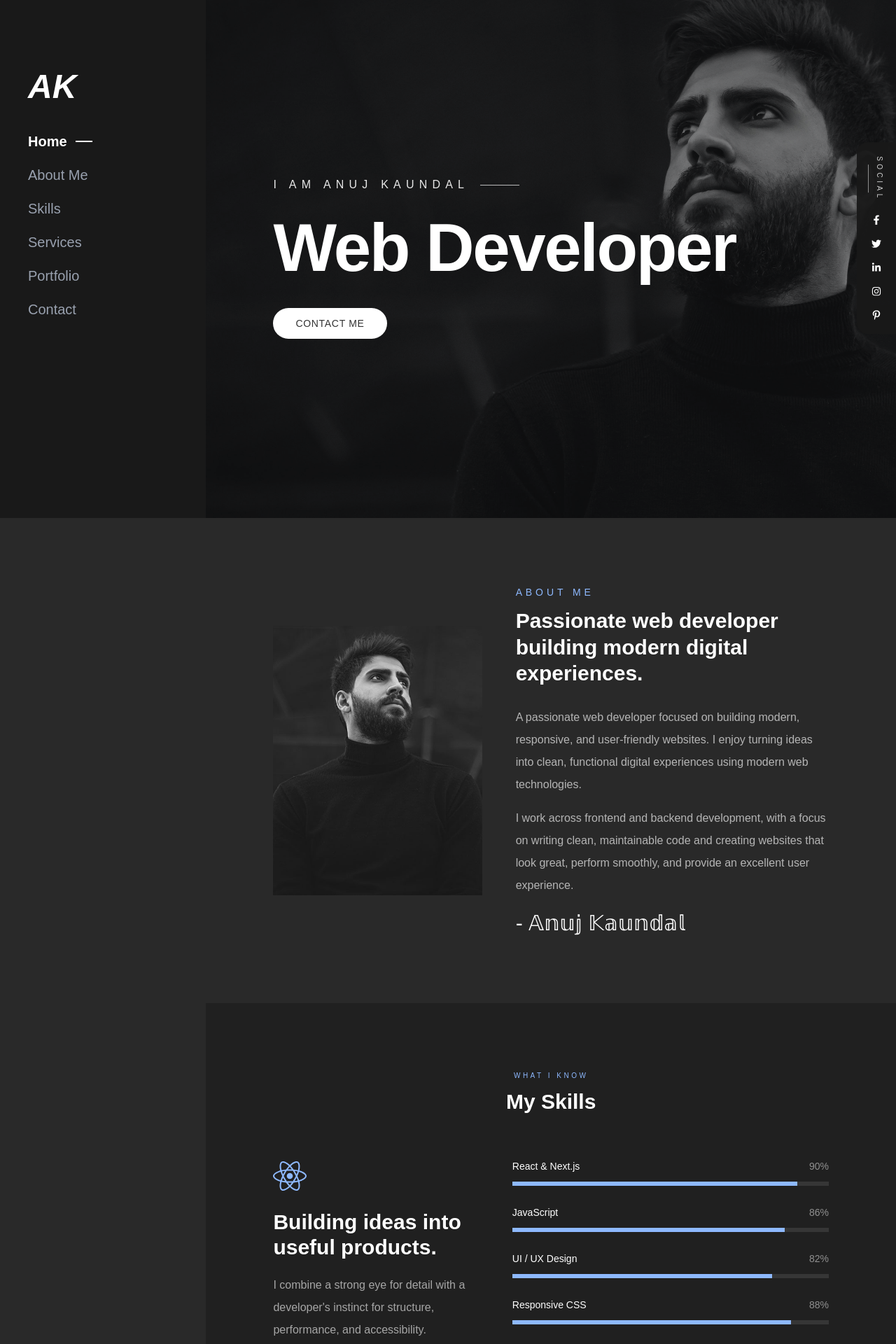
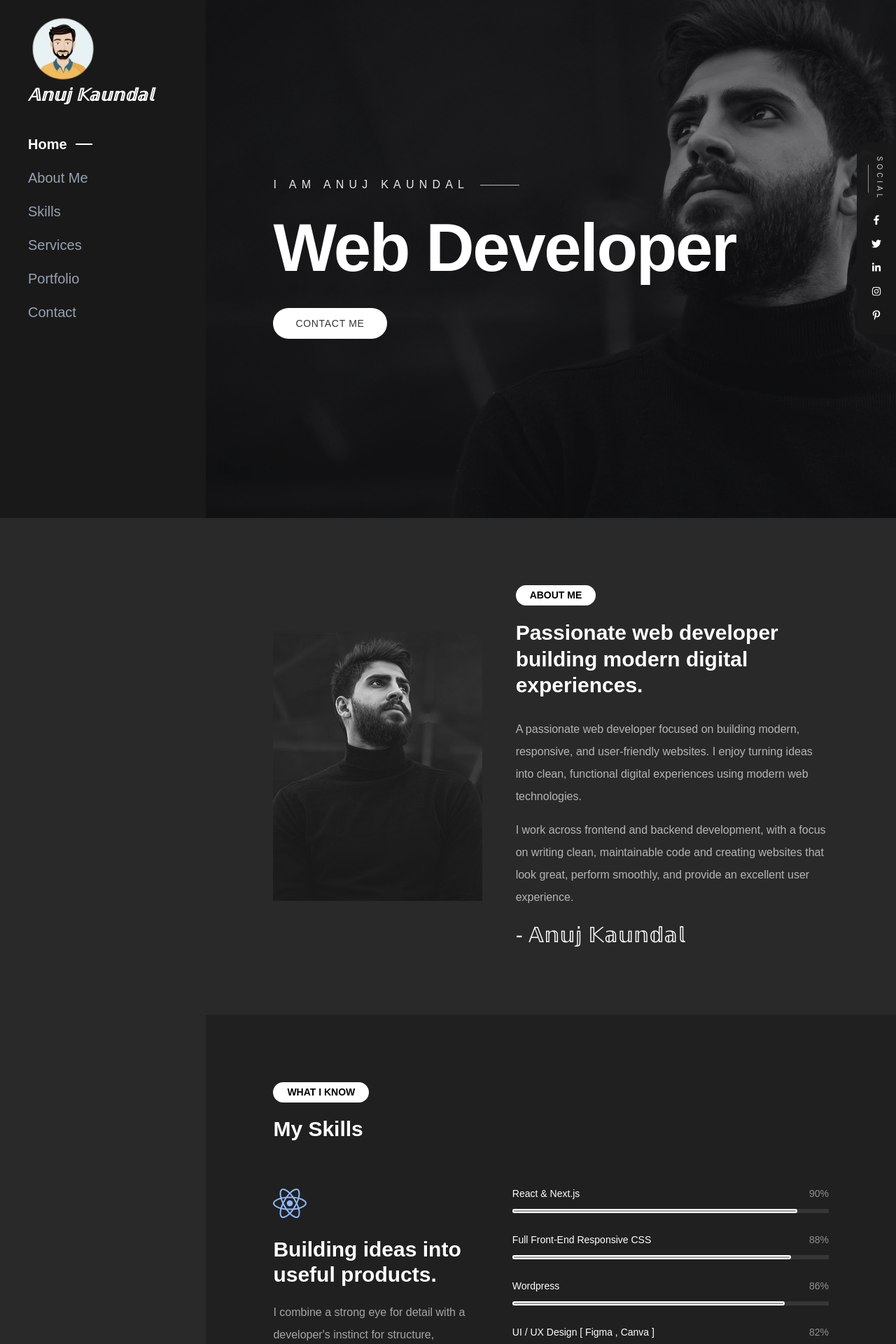
Before and after one commit to anujkaundal25/anuj-kaundal, a Next.js app: page / in a window 1280 px wide. Shown: the part 60-1980 px from the top of the page at 70% size. Built offline with nearby package versions, Linux system fonts and the light colour scheme.

Commit message:
do some new changes

```diff
--- a/src/app/globals.css
+++ b/src/app/globals.css
@@ -31,3 +31,18 @@ html {
 button,li{
   cursor:pointer
 }
+
+@utility section-label {
+  display: flex;
+  width: fit-content;
+  align-items: center;
+  justify-content: center;
+  border-radius: 9999px;
+  background-color: #ffffff;
+  padding: 0.25rem 1.25rem;
+  color: #000000;
+  font-size: 14px;
+  font-weight: 600;
+  line-height: 1.5;
+  text-transform: uppercase;
+}
--- a/src/component/home/AboutMe.jsx
+++ b/src/component/home/AboutMe.jsx
@@ -16,11 +16,9 @@ function AboutMe() {
         </div>
 
         <div>
-          <p className="mb-3 text-sm uppercase tracking-[0.35em] text-[#8eb9ff]">
-            About Me
-          </p>
+          <span className="section-label mb-3">About Me</span>
 
-          <h2 className="max-w-4xl text-3xl font-bold leading-tight">
+          <h2 className="max-w-4xl text-3xl font-bold leading-tight mt-5">
             Passionate web developer building modern digital experiences.
           </h2>
 
--- a/src/component/home/Portfolio.jsx
+++ b/src/component/home/Portfolio.jsx
@@ -13,13 +13,18 @@ export default function PortfolioSection() {
   return (
     <section id="portfolio" className="scroll-mt-6 bg-[#202020] px-8 py-24 text-white sm:px-14 md:ml-[23%] md:px-16 lg:px-24">
       <div className="mx-auto max-w-6xl">
-        <p className="text-center text-sm uppercase tracking-[0.35em] text-[#8eb9ff]">Selected Work</p>
+        <p className="section-label mx-auto">Selected Work</p>
         <h2 className="mt-3 text-center text-4xl font-bold sm:text-5xl">Latest Projects</h2>
         <div className="mt-16 grid gap-6 md:grid-cols-2 lg:grid-cols-3">
-          {projects.map((project) => (
-            <article key={project.title} className="group relative aspect-[4/3] overflow-hidden bg-[#292929]">
-              <img src={project.image} alt={project.title} className="h-full w-full object-cover grayscale transition duration-500 group-hover:scale-105 group-hover:grayscale-0" />
-              <div className="absolute inset-x-0 bottom-0 bg-gradient-to-t from-black/90 to-transparent p-6 pt-16">
+          {projects.map((project, index) => (
+            <article key={index} className="group relative aspect-[4/3] overflow-hidden bg-[#292929]">
+              <img
+                src={project.image}
+                alt={project.title}
+                className="h-full w-full object-cover grayscale transition duration-500 group-hover:scale-105 group-hover:grayscale-0"
+              />
+              {/* This will now hide the text by default and show it on hover for ALL screen sizes */}
+              <div className="absolute inset-x-0 bottom-0 bg-gradient-to-t from-black/90 via-black/50 to-transparent p-6 pt-16 transition-all duration-300 translate-y-2 opacity-0 group-hover:translate-y-0 group-hover:opacity-100">
                 <p className="text-xs uppercase tracking-[0.25em] text-[#8eb9ff]">{project.category}</p>
                 <h3 className="mt-2 text-xl font-semibold">{project.title}</h3>
               </div>
--- a/src/component/home/Services.jsx
+++ b/src/component/home/Services.jsx
@@ -25,7 +25,7 @@ export default function Services() {
       className="scroll-mt-6 bg-[#292929] px-8 py-24 text-white sm:px-14 md:ml-[23%] md:px-16 lg:px-24"
     >
       <div className="mx-auto max-w-6xl">
-        <p className="text-center text-sm uppercase tracking-[0.35em] text-[#8eb9ff]">
+        <p className="section-label mx-auto mb-3">
           What I Do
         </p>
         <h2 className="mt-3 text-center text-4xl font-bold sm:text-5xl">
--- a/src/component/home/Skills.jsx
+++ b/src/component/home/Skills.jsx
@@ -3,28 +3,48 @@ import { FaReact } from "react-icons/fa";
 
 const skills = [
   { name: "React & Next.js", value: "90%" },
-  { name: "JavaScript", value: "86%" },
-  { name: "UI / UX Design", value: "82%" },
-  { name: "Responsive CSS", value: "88%" },
+  { name: "Full Front-End Responsive CSS", value: "88%" },
+  { name: "Wordpress", value: "86%" },
+  { name: "UI / UX Design [ Figma , Canva ]", value: "82%" },
 ];
 
 export default function SkillsSection() {
   return (
-    <section id="skills" className="scroll-mt-6 bg-[#202020] px-8 py-24 text-white sm:px-14 md:ml-[23%] md:px-16 lg:px-24">
+    <section
+      id="skills"
+      className="scroll-mt-6 bg-[#202020] px-8 py-24 text-white sm:px-14 md:ml-[23%] md:px-16 lg:px-24"
+    >
       <div className="mx-auto max-w-6xl">
-        <p className="text-center text-[10px] uppercase tracking-[0.35em] text-[#8eb9ff]">What I Know</p>
-        <h2 className="mt-3 text-center text-4xl font-bold sm:text-3xl">My Skills</h2>
+        <span className="section-label mb-3">
+          What I Know
+        </span>
+        <h2 className="mt-5 text-4xl font-bold sm:text-3xl">
+          My Skills
+        </h2>
         <div className="mt-16 grid gap-10 lg:grid-cols-[0.8fr_1.2fr]">
           <div>
             <FaReact className="text-5xl text-[#8eb9ff]" />
-            <h3 className="mt-6 text-3xl font-semibold">Building ideas into useful products.</h3>
-            <p className="mt-5 leading-8 text-white/60">I combine a strong eye for detail with a developer&apos;s instinct for structure, performance, and accessibility.</p>
+            <h3 className="mt-6 text-3xl font-semibold">
+              Building ideas into useful products.
+            </h3>
+            <p className="mt-5 leading-8 text-white/60">
+              I combine a strong eye for detail with a developer&apos;s instinct
+              for structure, performance, and accessibility.
+            </p>
           </div>
           <div className="space-y-7">
             {skills.map((skill) => (
               <div key={skill.name}>
-                <div className="mb-3 flex justify-between text-sm"><span>{skill.name}</span><span className="text-white/50">{skill.value}</span></div>
-                <div className="h-1.5 bg-white/10"><div className="h-full bg-[#8eb9ff]" style={{ width: skill.value }} /></div>
+                <div className="mb-3 flex justify-between text-sm">
+                  <span>{skill.name}</span>
+                  <span className="text-white/50">{skill.value}</span>
+                </div>
+                <div className="h-1.5 bg-white/10">
+                  <div
+                    className="h-full bg-white/50 border-2 border-white rounded-full"
+                    style={{ width: skill.value }}
+                  />
+                </div>
               </div>
             ))}
           </div>
--- a/src/component/ui/Header.jsx
+++ b/src/component/ui/Header.jsx
@@ -22,7 +22,9 @@ function Header() {
       (entries) => {
         const visibleSection = entries.find((entry) => entry.isIntersecting);
         if (visibleSection) {
-          const item = menuItems.find(({ id }) => id === visibleSection.target.id);
+          const item = menuItems.find(
+            ({ id }) => id === visibleSection.target.id,
+          );
           if (item) setActiveTab(item.label);
         }
       },
@@ -51,13 +53,33 @@ function Header() {
         >
           {isOpen ? (
             // Close (X) Icon
-            <svg className="w-7 h-7" fill="none" stroke="currentColor" viewBox="0 0 24 24">
-              <path strokeLinecap="round" strokeLinejoin="round" strokeWidth="2" d="M6 18L18 6M6 6l12 12" />
+            <svg
+              className="w-7 h-7"
+              fill="none"
+              stroke="currentColor"
+              viewBox="0 0 24 24"
+            >
+              <path
+                strokeLinecap="round"
+                strokeLinejoin="round"
+                strokeWidth="2"
+                d="M6 18L18 6M6 6l12 12"
+              />
             </svg>
           ) : (
             // Hamburger Icon
-            <svg className="w-7 h-7" fill="none" stroke="currentColor" viewBox="0 0 24 24">
-              <path strokeLinecap="round" strokeLinejoin="round" strokeWidth="2" d="M4 6h16M4 12h16M4 18h16" />
+            <svg
+              className="w-7 h-7"
+              fill="none"
+              stroke="currentColor"
+              viewBox="0 0 24 24"
+            >
+              <path
+                strokeLinecap="round"
+                strokeLinejoin="round"
+                strokeWidth="2"
+                d="M4 6h16M4 12h16M4 18h16"
+              />
             </svg>
           )}
         </button>
@@ -74,12 +96,15 @@ function Header() {
       {/* Sidebar Navigation */}
       <div
         className={`bg-[#191919] text-white h-screen fixed top-0 left-0 z-40 transition-transform duration-300 ease-in-out
-          w-72 md:w-[23%] p-10 pt-28 md:pt-40
+          w-72 md:w-[23%] p-10 pt-20 md:pt-20
           ${isOpen ? "translate-x-0" : "-translate-x-full md:translate-x-0"}`}
       >
+        <img src="/profile.png" alt="" height={100} width={100} />
         <div className="space-y-10">
           {/* Logo hidden on mobile header since it's already in the top bar */}
-          <h1 className="hidden md:block text-5xl font-black italic">AK</h1>
+          <h1 className="hidden md:block text-2xl font-black italic">
+            𝔸𝕟𝕦𝕛 𝕂𝕒𝕦𝕟𝕕𝕒𝕝
+          </h1>
 
           <ul className="space-y-5 text-xl cursor-pointer">
             {menuItems.map(({ label, id }) => {
@@ -89,7 +114,9 @@ function Header() {
                   key={id}
                   onClick={() => scrollToSection(id, label)}
                   className={`flex items-center transition-colors duration-200 ${
-                    isActive ? "text-white font-semibold" : "text-gray-400 hover:text-white"
+                    isActive
+                      ? "text-white font-semibold"
+                      : "text-gray-400 hover:text-white"
                   }`}
                 >
                   <span>{label}</span>
```
Also changed, not shown: src/component/home/Contact.jsx (+56 -23 lines), public/about-the-founder.jpeg (deleted), public/profile.png (added).
